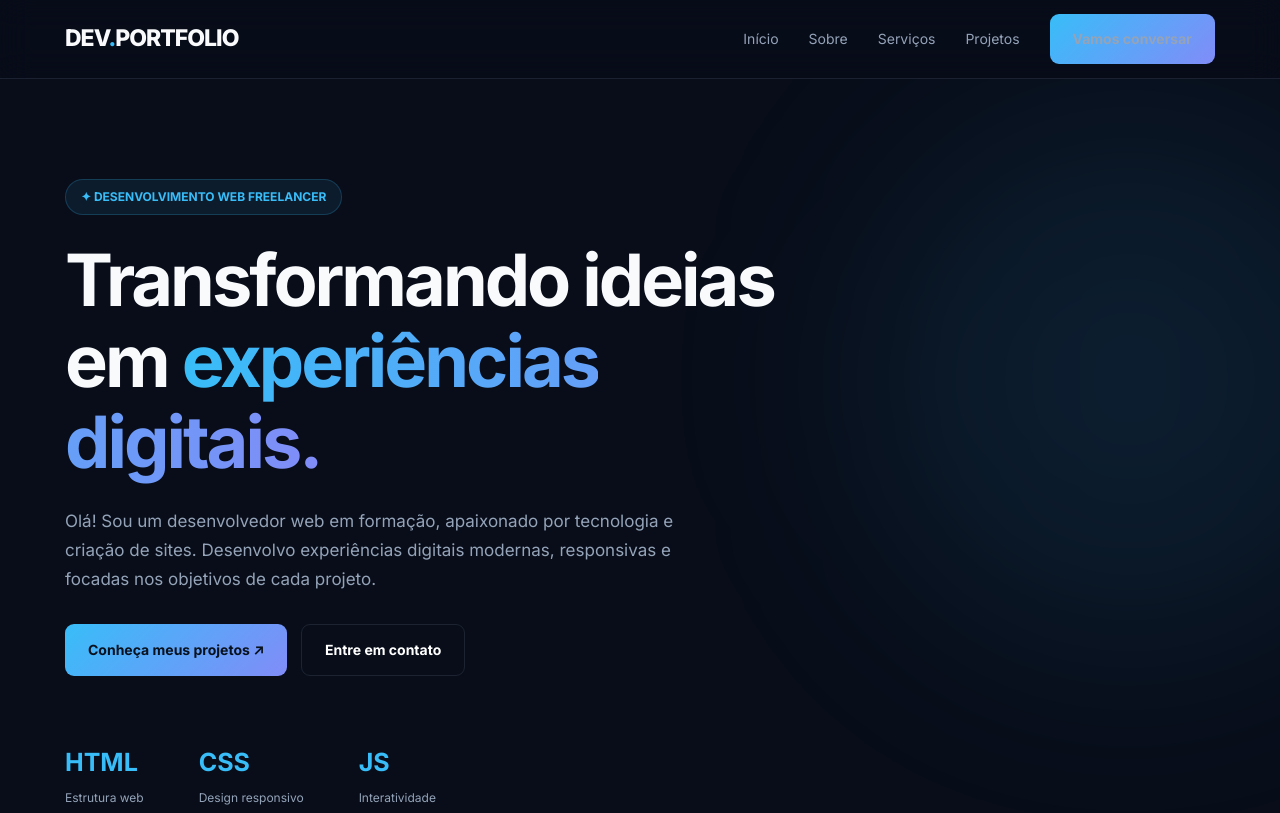
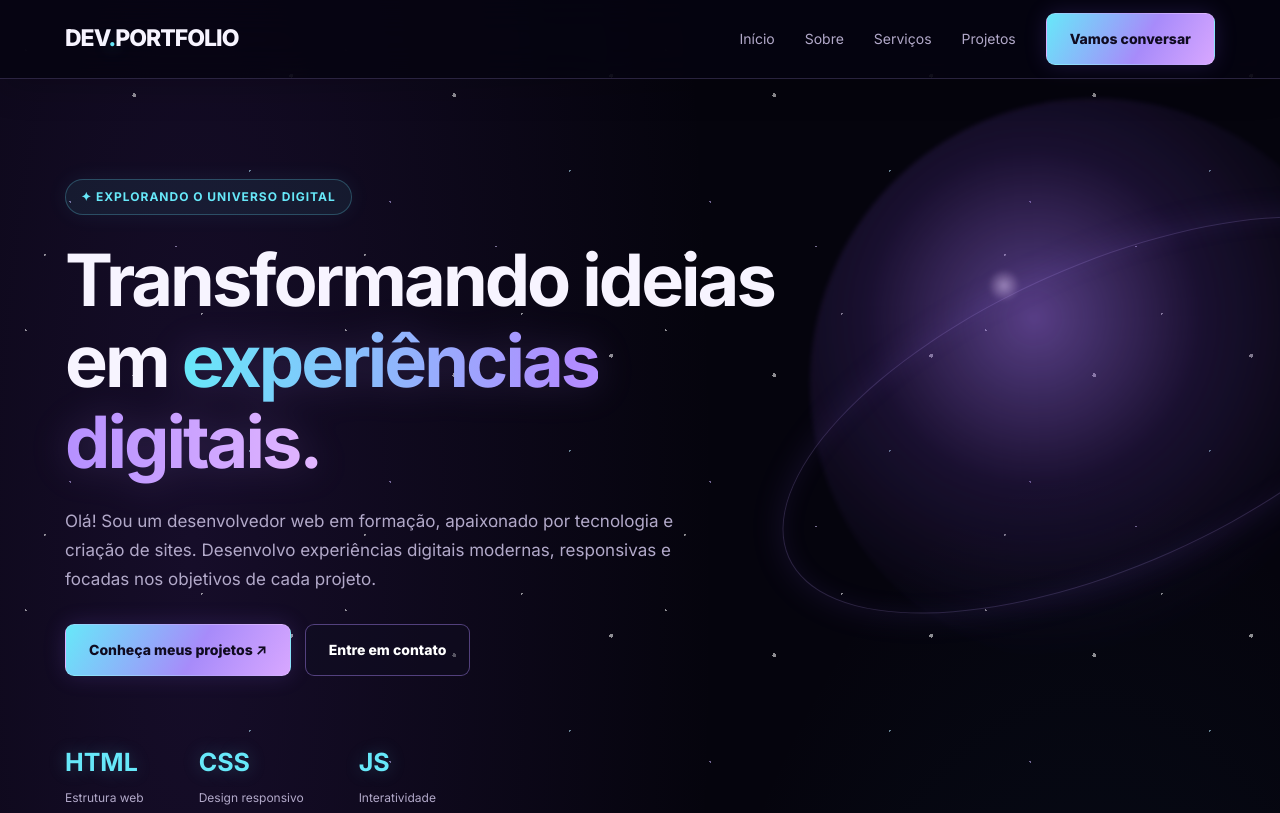
Before and after one commit to tavinhomartins254-creator/Meu-portifolio, a plain HTML site: page index.html in a window 1280 px wide. Shown: the top 813 px of the page. Drawn offline with Linux system fonts and the light colour scheme.

Commit message:
Update index.html

```diff
--- a/index.html
+++ b/index.html
@@ -1,4 +1,3 @@
-
 <!DOCTYPE html>
 <html lang="pt-BR">
 <head>
@@ -12,43 +11,63 @@
 @import url('https://fonts.googleapis.com/css2?family=Inter:wght@400;500;600;700;800&display=swap');
 
 :root {
-    --bg: #080d19;
-    --surface: #111a2c;
-    --surface2: #17243a;
-    --blue: #38bdf8;
-    --purple: #818cf8;
-    --white: #f8fafc;
-    --muted: #94a3b8;
-    --border: rgba(148,163,184,.15);
+    --bg: #05040d;
+    --surface: rgba(17, 14, 34, .82);
+    --surface2: rgba(28, 20, 52, .88);
+    --blue: #67e8f9;
+    --purple: #b18cff;
+    --white: #f7f4ff;
+    --muted: #b2a9c9;
+    --border: rgba(190, 164, 255, .20);
+    --glow: rgba(150, 100, 255, .22);
 }
 
 * { margin: 0; padding: 0; box-sizing: border-box; }
-
 html { scroll-behavior: smooth; }
 
 body {
-    background: var(--bg);
+    background:
+        radial-gradient(ellipse at 15% 12%, rgba(100, 54, 170, .18), transparent 34%),
+        radial-gradient(ellipse at 85% 38%, rgba(34, 120, 170, .13), transparent 32%),
+        radial-gradient(ellipse at 50% 85%, rgba(104, 53, 155, .12), transparent 38%),
+        var(--bg);
     color: var(--white);
     font-family: 'Inter', Arial, sans-serif;
     line-height: 1.7;
     overflow-x: hidden;
+    position: relative;
+}
+
+body::before {
+    content: "";
+    position: fixed;
+    inset: 0;
+    pointer-events: none;
+    z-index: -1;
+    opacity: .55;
+    background-image:
+        radial-gradient(1px 1px at 8% 18%, #fff 98%, transparent),
+        radial-gradient(1px 1px at 22% 72%, #c8b5ff 98%, transparent),
+        radial-gradient(2px 2px at 42% 34%, #fff 98%, transparent),
+        radial-gradient(1px 1px at 63% 12%, #fff 98%, transparent),
+        radial-gradient(1px 1px at 78% 61%, #b7eaff 98%, transparent),
+        radial-gradient(2px 2px at 91% 27%, #fff 98%, transparent),
+        radial-gradient(1px 1px at 14% 91%, #fff 98%, transparent),
+        radial-gradient(1px 1px at 55% 88%, #d9c6ff 98%, transparent);
+    background-size: 320px 280px;
 }
 
 a { color: inherit; text-decoration: none; }
-
-.container {
-    width: 90%;
-    max-width: 1150px;
-    margin: auto;
-}
+.container { width: 90%; max-width: 1150px; margin: auto; }
 
 header {
     position: sticky;
     top: 0;
     z-index: 100;
-    background: rgba(8,13,25,.92);
-    backdrop-filter: blur(15px);
+    background: rgba(6, 4, 16, .82);
+    backdrop-filter: blur(18px);
     border-bottom: 1px solid var(--border);
+    box-shadow: 0 8px 35px rgba(0,0,0,.18);
 }
 
 .navbar {
@@ -58,26 +77,11 @@ header {
     justify-content: space-between;
 }
 
-.logo {
-    font-size: 23px;
-    font-weight: 800;
-    letter-spacing: -1px;
-}
+.logo { font-size: 23px; font-weight: 800; letter-spacing: -1px; }
+.logo span { color: var(--blue); text-shadow: 0 0 16px rgba(103,232,249,.7); }
 
-.logo span { color: var(--blue); }
-
-.nav-links {
-    display: flex;
-    align-items: center;
-    gap: 30px;
-}
-
-.nav-links a {
-    color: var(--muted);
-    font-size: 14px;
-    transition: .3s;
-}
-
+.nav-links { display: flex; align-items: center; gap: 30px; }
+.nav-links a:not(.btn) { color: var(--muted); font-size: 14px; transition: .3s; }
 .nav-links a:hover { color: var(--blue); }
 
 .menu-btn {
@@ -95,61 +99,84 @@ header {
     justify-content: center;
     padding: 13px 23px;
     border-radius: 9px;
-    background: linear-gradient(135deg,var(--blue),var(--purple));
-    color: #08111e;
-    font-weight: 700;
+    background: linear-gradient(120deg, #67e8f9, #a78bfa 58%, #d8a7ff);
+    color: #100b20;
+    font-weight: 800;
     font-size: 14px;
-    border: 0;
+    border: 1px solid rgba(255,255,255,.18);
     cursor: pointer;
     transition: .3s;
+    box-shadow: 0 0 22px rgba(145, 105, 255, .18);
 }
-
 .btn:hover {
     transform: translateY(-3px);
-    box-shadow: 0 10px 30px rgba(56,189,248,.2);
+    box-shadow: 0 0 30px rgba(103,232,249,.24), 0 12px 32px rgba(0,0,0,.25);
 }
-
 .btn-outline {
-    background: transparent;
-    border: 1px solid var(--border);
+    background: rgba(17, 14, 34, .45);
+    border: 1px solid rgba(177,140,255,.42);
     color: white;
+    box-shadow: none;
 }
+.btn-outline:hover { border-color: var(--blue); color: var(--blue); }
 
 .hero {
-    min-height: 650px;
+    min-height: 680px;
     display: flex;
     align-items: center;
     position: relative;
     overflow: hidden;
+    isolation: isolate;
 }
-
 .hero::before {
     content: "";
     position: absolute;
-    width: 500px;
-    height: 500px;
-    background: rgba(56,189,248,.10);
-    filter: blur(110px);
+    width: 570px;
+    height: 570px;
+    right: -100px;
+    top: 35px;
     border-radius: 50%;
-    right: -100px;
-    top: 50px;
+    background:
+        radial-gradient(circle at 35% 32%, rgba(220,190,255,.95), transparent 3%),
+        radial-gradient(circle at 40% 38%, rgba(157,111,235,.75), rgba(80,48,140,.38) 34%, rgba(31,22,66,.12) 62%, transparent 70%);
+    filter: blur(2px);
+    opacity: .72;
+    z-index: -1;
+    animation: planetFloat 9s ease-in-out infinite;
+}
+.hero::after {
+    content: "";
+    position: absolute;
+    width: 700px;
+    height: 300px;
+    right: -180px;
+    top: 185px;
+    border: 1px solid rgba(180,150,255,.22);
+    border-radius: 50%;
+    transform: rotate(-24deg);
+    box-shadow: 0 0 35px rgba(144,103,255,.12), inset 0 0 25px rgba(144,103,255,.08);
+    z-index: -1;
+}
+@keyframes planetFloat {
+    0%, 100% { transform: translateY(0) rotate(-7deg); }
+    50% { transform: translateY(-16px) rotate(-3deg); }
 }
 
 .hero-content { position: relative; max-width: 760px; }
-
 .eyebrow {
     display: inline-block;
     color: var(--blue);
-    background: rgba(56,189,248,.09);
-    border: 1px solid rgba(56,189,248,.2);
+    background: rgba(103,232,249,.07);
+    border: 1px solid rgba(103,232,249,.25);
     border-radius: 30px;
     padding: 7px 15px;
     font-size: 12px;
     font-weight: 700;
     margin-bottom: 25px;
+    letter-spacing: 1px;
+    box-shadow: 0 0 22px rgba(103,232,249,.07);
 }
-
-.hero h1 {
+    .hero h1 {
     font-size: clamp(40px,7vw,72px);
     line-height: 1.12;
     letter-spacing: -3px;
@@ -157,10 +184,11 @@ header {
 }
 
 .gradient {
-    background: linear-gradient(90deg,var(--blue),var(--purple));
+    background: linear-gradient(90deg, #67e8f9, #b18cff 58%, #e2b6ff);
     background-clip: text;
     -webkit-background-clip: text;
     color: transparent;
+    filter: drop-shadow(0 0 18px rgba(177,140,255,.18));
 }
 
 .hero p {
@@ -170,7 +198,11 @@ header {
     margin-bottom: 30px;
 }
 
-.hero-actions { display: flex; gap: 14px; flex-wrap: wrap; }
+.hero-actions {
+    display: flex;
+    gap: 14px;
+    flex-wrap: wrap;
+}
 
 .stats {
     display: flex;
@@ -179,10 +211,19 @@ header {
     flex-wrap: wrap;
 }
 
-.stat strong { display: block; font-size: 25px; color: var(--blue); }
+.stat strong {
+    display: block;
+    font-size: 25px;
+    color: var(--blue);
+    text-shadow: 0 0 18px rgba(103,232,249,.25);
+}
+
 .stat span { font-size: 12px; color: var(--muted); }
 
-section { padding: 100px 0; scroll-margin-top: 75px; }
+section {
+    padding: 100px 0;
+    scroll-margin-top: 75px;
+}
 
 .section-label {
     color: var(--blue);
@@ -198,7 +239,10 @@ section { padding: 100px 0; scroll-margin-top: 75px; }
     margin: 10px 0 15px;
 }
 
-.section-description { color: var(--muted); max-width: 620px; }
+.section-description {
+    color: var(--muted);
+    max-width: 620px;
+}
 
 .about-grid {
     display: grid;
@@ -211,10 +255,11 @@ section { padding: 100px 0; scroll-margin-top: 75px; }
 .about-text p { color: var(--muted); margin-bottom: 18px; }
 
 .about-card {
-    background: linear-gradient(145deg,var(--surface2),var(--surface));
+    background: linear-gradient(145deg, rgba(43,30,76,.86), rgba(15,12,30,.88));
     padding: 35px;
     border: 1px solid var(--border);
     border-radius: 18px;
+    box-shadow: 0 15px 55px rgba(0,0,0,.2), 0 0 35px rgba(143,98,220,.08);
 }
 
 .about-card h3 { color: var(--blue); margin-bottom: 15px; }
@@ -228,16 +273,18 @@ section { padding: 100px 0; scroll-margin-top: 75px; }
 }
 
 .service, .project {
-    background: var(--surface);
+    background: linear-gradient(145deg, rgba(27,21,49,.92), rgba(12,10,25,.92));
     border: 1px solid var(--border);
     border-radius: 15px;
     padding: 27px;
     transition: .3s;
+    box-shadow: 0 12px 35px rgba(0,0,0,.13);
 }
 
 .service:hover, .project:hover {
     transform: translateY(-7px);
-    border-color: var(--blue);
+    border-color: rgba(103,232,249,.65);
+    box-shadow: 0 16px 42px rgba(84,55,145,.2), 0 0 24px rgba(103,232,249,.07);
 }
 
 .service-icon { font-size: 30px; margin-bottom: 18px; }
@@ -252,17 +299,24 @@ section { padding: 100px 0; scroll-margin-top: 75px; }
     align-items: center;
     justify-content: center;
     font-size: 42px;
-    background: linear-gradient(135deg,#142b48,#253b67);
+    background: radial-gradient(circle at 50% 45%, rgba(103,232,249,.22), transparent 38%), linear-gradient(135deg,#151d3d,#30204f);
+    border: 1px solid rgba(177,140,255,.15);
 }
 
-.project:nth-child(2) .project-preview { background: linear-gradient(135deg,#263052,#57417d); }
-.project:nth-child(3) .project-preview { background: linear-gradient(135deg,#123d42,#1e6471); }
+.project:nth-child(2) .project-preview {
+    background: radial-gradient(circle at 50% 45%, rgba(177,140,255,.28), transparent 40%), linear-gradient(135deg,#211b43,#4a2b68);
+}
+
+.project:nth-child(3) .project-preview {
+    background: radial-gradient(circle at 50% 45%, rgba(103,232,249,.2), transparent 40%), linear-gradient(135deg,#102b3b,#26315c);
+}
 
 .project-tag {
     display: inline-block;
     font-size: 11px;
     color: var(--blue);
-    background: rgba(56,189,248,.1);
+    background: rgba(103,232,249,.08);
+    border: 1px solid rgba(103,232,249,.12);
     padding: 5px 10px;
     border-radius: 20px;
     margin: 15px 5px 0 0;
@@ -276,14 +330,26 @@ section { padding: 100px 0; scroll-margin-top: 75px; }
     font-weight: 700;
 }
 
-.skills { display: flex; flex-wrap: wrap; gap: 13px; margin-top: 35px; }
+.skills {
+    display: flex;
+    flex-wrap: wrap;
+    gap: 13px;
+    margin-top: 35px;
+}
 
 .skill {
-    background: var(--surface2);
+    background: rgba(28,20,52,.8);
     border: 1px solid var(--border);
     padding: 12px 20px;
     border-radius: 8px;
     font-size: 14px;
+    transition: .25s;
+}
+
+.skill:hover {
+    border-color: var(--blue);
+    color: var(--blue);
+    transform: translateY(-3px);
 }
 
 .process-grid {
@@ -293,17 +359,24 @@ section { padding: 100px 0; scroll-margin-top: 75px; }
     margin-top: 40px;
 }
 
-.process-item { border-left: 2px solid var(--blue); padding: 10px 20px; }
+.process-item {
+    border-left: 2px solid var(--purple);
+    padding: 10px 20px;
+}
+
 .process-item strong { color: var(--blue); font-size: 13px; }
 .process-item h3 { margin: 10px 0; }
 .process-item p { color: var(--muted); font-size: 14px; }
 
 .contact-box {
-    background: linear-gradient(135deg,#142b48,#202c4b);
+    background:
+        radial-gradient(ellipse at 50% 0%, rgba(148,94,220,.25), transparent 65%),
+        linear-gradient(135deg, rgba(29,21,55,.96), rgba(10,9,24,.96));
     border: 1px solid var(--border);
     border-radius: 20px;
     padding: 60px 30px;
     text-align: center;
+    box-shadow: 0 20px 65px rgba(0,0,0,.22), 0 0 40px rgba(130,85,210,.08);
 }
 
 .contact-box p {
@@ -326,12 +399,28 @@ footer {
     flex-wrap: wrap;
 }
 
-.reveal { opacity: 0; transform: translateY(25px); transition: .7s; }
-.reveal.visible { opacity: 1; transform: translateY(0); }
+footer a:hover { color: var(--blue); }
+
+.reveal {
+    opacity: 0;
+    transform: translateY(25px);
+    transition: .7s;
+}
+
+.reveal.visible {
+    opacity: 1;
+    transform: translateY(0);
+}
 
 @media(max-width:850px) {
-    .services-grid, .projects-grid { grid-template-columns: repeat(2,1fr); }
+    .services-grid, .projects-grid {
+        grid-template-columns: repeat(2,1fr);
+    }
     .about-grid { grid-template-columns: 1fr; }
+    .hero::before {
+        right: -280px;
+        opacity: .45;
+    }
 }
 
 @media(max-width:650px) {
@@ -343,7 +432,7 @@ footer {
         top: 78px;
         left: 0;
         width: 100%;
-        background: #111a2c;
+        background: rgba(12,9,26,.98);
         flex-direction: column;
         padding: 25px;
         gap: 20px;
@@ -354,13 +443,24 @@ footer {
     .hero { min-height: 570px; }
     .hero h1 { letter-spacing: -1.5px; }
     .stats { gap: 25px; }
-    .services-grid, .projects-grid, .process-grid { grid-template-columns: 1fr; }
+
+    .services-grid, .projects-grid, .process-grid {
+        grid-template-columns: 1fr;
+    }
+
     section { padding: 70px 0; }
     .contact-box { padding: 40px 20px; }
 }
+
+@media(prefers-reduced-motion: reduce) {
+    *, *::before, *::after {
+        scroll-behavior: auto !important;
+        animation: none !important;
+        transition: none !important;
+    }
+}
 </style>
 </head>
-
 <body>
 
 <header>
@@ -384,7 +484,8 @@ footer {
 <section class="hero" id="inicio">
     <div class="container">
         <div class="hero-content reveal visible">
-            <span class="eyebrow">✦ DESENVOLVIMENTO WEB FREELANCER</span>
+
+            <span class="eyebrow">✦ EXPLORANDO O UNIVERSO DIGITAL</span>
 
             <h1>
                 Transformando ideias em
@@ -404,23 +505,39 @@ footer {
             </div>
 
             <div class="stats">
-                <div class="stat"><strong>HTML</strong><span>Estrutura web</span></div>
-                <div class="stat"><strong>CSS</strong><span>Design responsivo</span></div>
-                <div class="stat"><strong>JS</strong><span>Interatividade</span></div>
+                <div class="stat">
+                    <strong>HTML</strong>
+                    <span>Estrutura web</span>
+                </div>
+
+                <div class="stat">
+                    <strong>CSS</strong>
+                    <span>Design responsivo</span>
+                </div>
+
+                <div class="stat">
+                    <strong>JS</strong>
+                    <span>Interatividade</span>
+                </div>
             </div>
+
         </div>
     </div>
 </section>
 
 <section id="sobre">
     <div class="container reveal">
+
         <span class="section-label">QUEM SOU</span>
         <h2 class="section-title">Sobre mim</h2>
 
         <div class="about-grid">
+
             <div class="about-text">
                 <p>Meu nome é Gustavo Martins e estou desenvolvendo minhas habilidades em desenvolvimento web.</p>
+
                 <p>Gosto de transformar ideias em páginas modernas, organizadas e fáceis de utilizar. Estou construindo meu portfólio por meio de projetos práticos e buscando oportunidades para crescer profissionalmente.</p>
+
                 <p>Meu compromisso é aprender continuamente, manter uma boa comunicação e entregar projetos com atenção aos detalhes.</p>
             </div>
 
@@ -428,17 +545,24 @@ footer {
                 <h3>Meu objetivo</h3>
                 <p>Ajudar pessoas e pequenos negócios a terem uma presença digital profissional através de sites modernos e funcionais.</p>
             </div>
+
         </div>
     </div>
 </section>
 
 <section id="servicos">
     <div class="container reveal">
+
         <span class="section-label">O QUE POSSO FAZER</span>
         <h2 class="section-title">Serviços</h2>
-        <p class="section-description">Soluções digitais para apresentar sua marca, seus serviços e seus produtos na internet.</p>
+
+        <p class="section-description">
+            Soluções digitais para apresentar sua marca,
+            seus serviços e seus produtos na internet.
+        </p>
 
         <div class="services-grid">
+
             <article class="service">
                 <div class="service-icon">🌐</div>
                 <h3>Sites institucionais</h3>
@@ -456,17 +580,24 @@ footer {
                 <h3>Landing Pages</h3>
                 <p>Páginas de apresentação de produtos, serviços e campanhas.</p>
             </article>
+
         </div>
     </div>
 </section>
 
 <section id="projetos">
     <div class="container reveal">
-        <span class="section-label">MEU TRABALHO</span>
+
+        <span class="section-label">MINHA GALÁXIA DE PROJETOS</span>
         <h2 class="section-title">Projetos demonstrativos</h2>
-        <p class="section-description">Alguns conceitos de projetos que demonstram minhas habilidades de desenvolvimento.</p>
+
+        <p class="section-description">
+            Alguns conceitos de projetos que demonstram
+            minhas habilidades de desenvolvimento.
+        </p>
 
         <div class="projects-grid">
+
             <article class="project">
                 <div class="project-preview">🖥️</div>
                 <h3>Site empresarial</h3>
@@ -495,15 +626,20 @@ footer {
                 <span class="project-tag">JS</span>
                 <a href="#contato">Solicitar um projeto ↗</a>
             </article>
+
         </div>
     </div>
 </section>
 
 <section id="habilidades">
     <div class="container reveal">
+
         <span class="section-label">TECNOLOGIAS</span>
         <h2 class="section-title">Minhas habilidades</h2>
-        <p class="section-description">Tecnologias que estou estudando e utilizando nos meus projetos.</p>
+
+        <p class="section-description">
+            Tecnologias que estou estudando e utilizando nos meus projetos.
+        </p>
 
         <div class="skills">
             <span class="skill">HTML5</span>
@@ -513,15 +649,18 @@ footer {
             <span class="skill">Git</span>
             <span class="skill">GitHub</span>
         </div>
+
     </div>
 </section>
 
 <section id="processo">
     <div class="container reveal">
+
         <span class="section-label">COMO TRABALHO</span>
         <h2 class="section-title">Meu processo</h2>
 
         <div class="process-grid">
+
             <div class="process-item">
                 <strong>01 / PLANEJAMENTO</strong>
                 <h3>Entender a ideia</h3>
@@ -539,14 +678,18 @@ footer {
                 <h3>Revisar e finalizar</h3>
                 <p>Testar a experiência e realizar os ajustes combinados.</p>
             </div>
+
         </div>
     </div>
 </section>
 
 <section id="contato">
     <div class="container reveal">
+
         <div class="contact-box">
+
             <span class="section-label">VAMOS CONVERSAR?</span>
+
             <h2 class="section-title">Tem um projeto em mente?</h2>
 
             <p>
@@ -567,6 +710,7 @@ footer {
                class="btn btn-outline">
                 Meu perfil na Upwork ↗
             </a>
+
         </div>
     </div>
 </section>
@@ -575,6 +719,7 @@ footer {
 
 <footer>
     <div class="container footer-content">
+
         <p>© 2026 Gustavo Martins. Todos os direitos reservados.</p>
 
         <div>
@@ -584,6 +729,7 @@ footer {
                target="_blank"
                rel="noopener noreferrer">Upwork</a>
         </div>
+
     </div>
 </footer>
 
@@ -593,7 +739,9 @@ const navLinks = document.getElementById("navLinks");
 
 menuBtn.addEventListener("click", function() {
     navLinks.classList.toggle("active");
+
     const aberto = navLinks.classList.contains("active");
+
     menuBtn.setAttribute("aria-expanded", aberto);
     menuBtn.textContent = aberto ? "✕" : "☰";
 });
```
